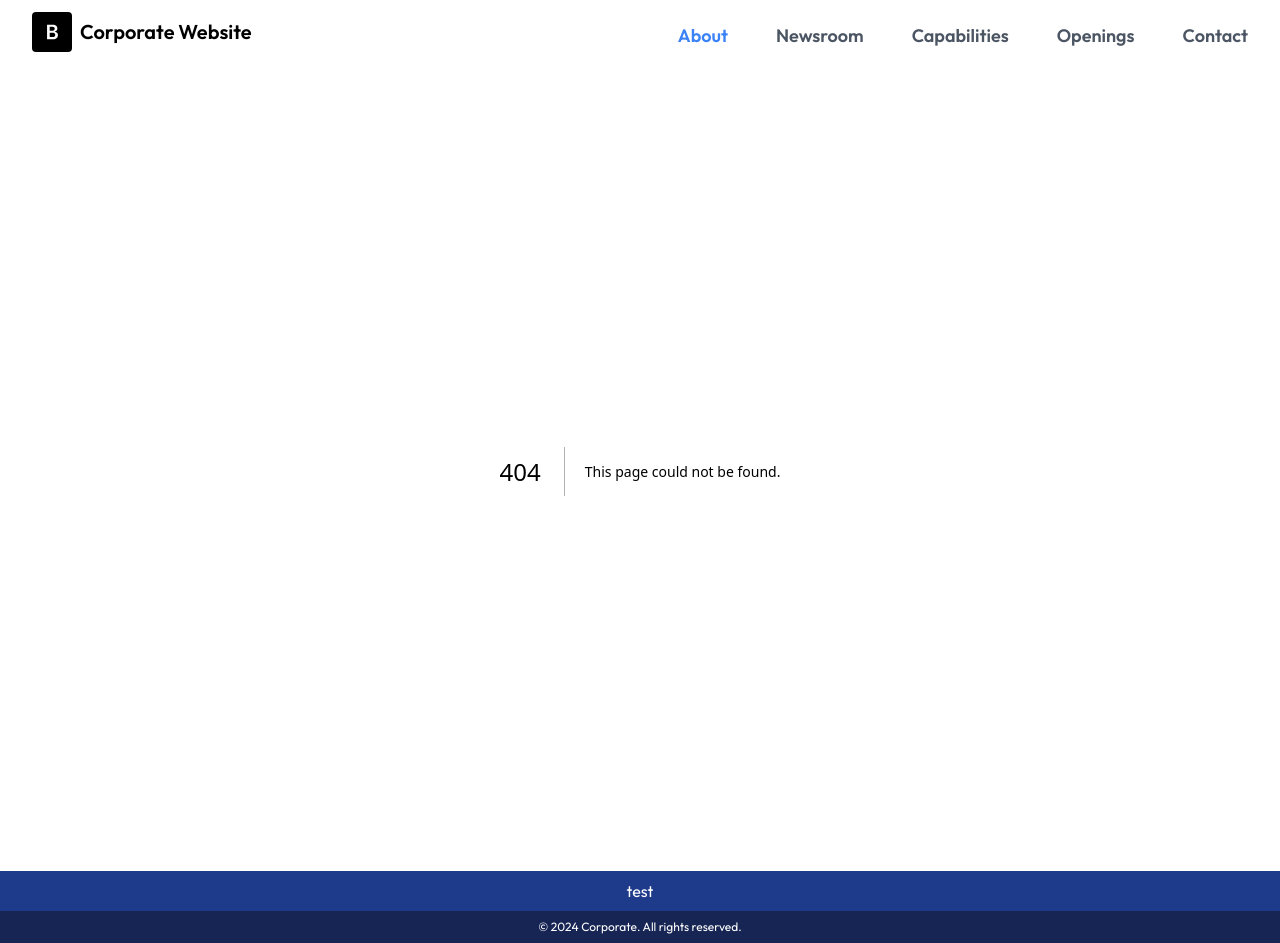
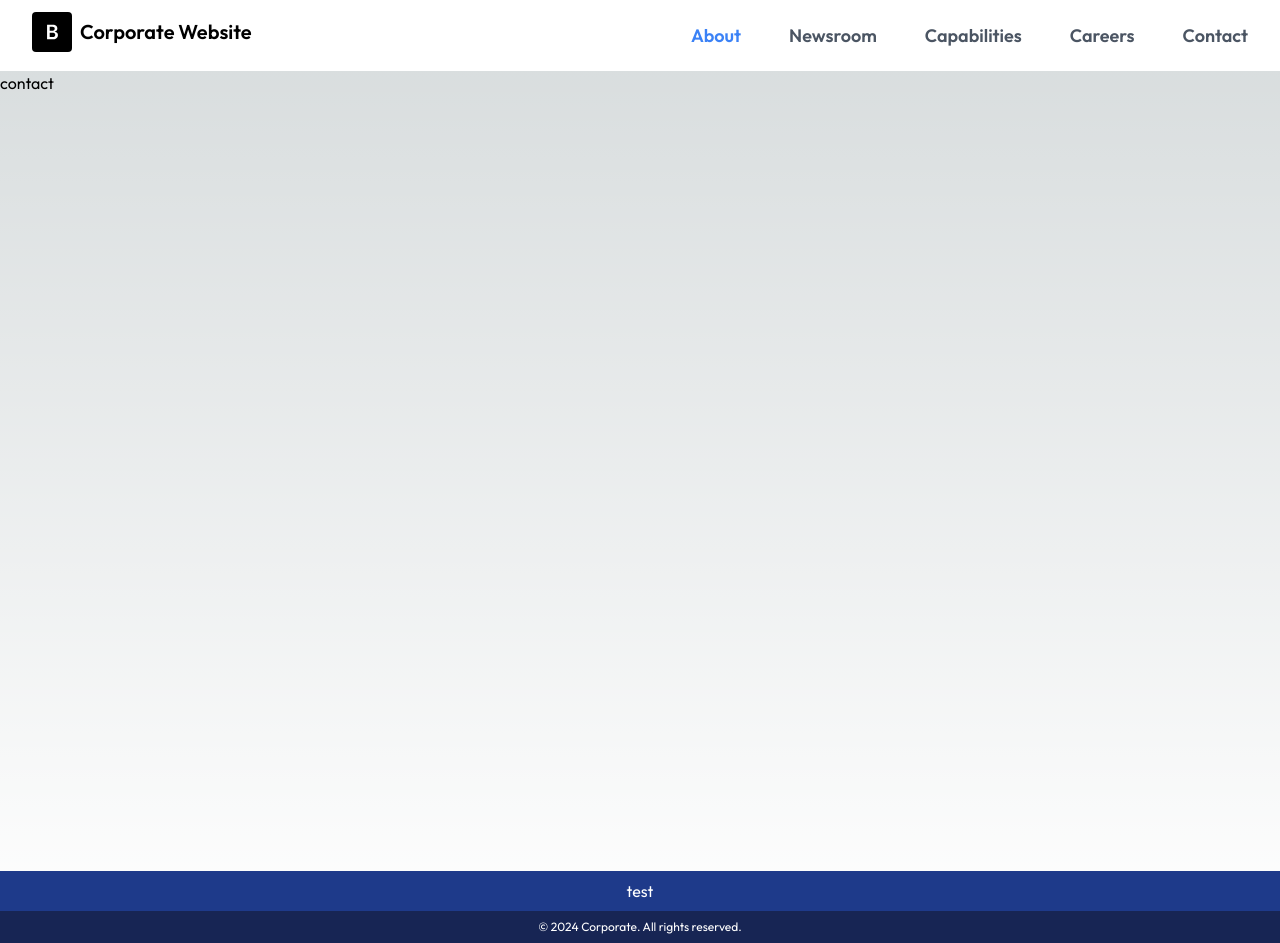
Before and after one commit to aabboudi/corporate-website, a Next.js app: page /contact in a window 1280 px wide. Before the commit this address had no page. Built offline with nearby package versions, Linux system fonts and the light colour scheme.

Commit message:
Added boilerplate pages

```diff
--- /dev/null
+++ b/app/capabilities/page.tsx
@@ -0,0 +1,5 @@
+export default function Capabilities() {
+  return (
+    <h1>Capabs</h1>
+  )
+}
--- /dev/null
+++ b/app/careers/page.tsx
@@ -0,0 +1,5 @@
+export default async function Careers() {
+  return (
+    <h1>Careers</h1>
+  )
+}
--- /dev/null
+++ b/app/contact/page.tsx
@@ -0,0 +1,7 @@
+export default function Contact() {
+    return (
+        <main>
+            contact
+        </main>
+    )
+}
--- a/components/Navbar.tsx
+++ b/components/Navbar.tsx
@@ -20,13 +20,13 @@ export default function Navbar() {
             </button>
           </div>
         </div>
-        <div id="hs-navbar-example" className="hidden hs-collapse overflow-hidden transition-all duration-300 basis-full grow lg:block" aria-labelledby="hs-navbar-example-collapse">
+        <div id="hs-navbar-example" className="hidden hs-collapse overflow-hidden transition-all duration-300 grow lg:block" aria-labelledby="hs-navbar-example-collapse">
           <div className="flex flex-col text-center gap-5 lg:gap-12 lg:flex-row lg:items-center lg:justify-end mt-5 lg:mt-0 lg:ps-5">
-            <a href="#" className="font-semibold text-blue-500 focus:outline-none" aria-current="page">About</a>
-            <a href="/newsroom" className="font-semibold text-gray-600 hover:text-gray-400 focus:outline-none focus:text-gray-400 dark:text-neutral-400 dark:hover:text-neutral-500 dark:focus:text-neutral-500">Newsroom</a>
-            <a href="#" className="font-semibold text-gray-600 hover:text-gray-400 focus:outline-none focus:text-gray-400 dark:text-neutral-400 dark:hover:text-neutral-500 dark:focus:text-neutral-500">Capabilities</a>
-            <a href="#" className="font-semibold text-gray-600 hover:text-gray-400 focus:outline-none focus:text-gray-400 dark:text-neutral-400 dark:hover:text-neutral-500 dark:focus:text-neutral-500">Openings</a>
-            <a href="#" className="font-semibold text-gray-600 hover:text-gray-400 focus:outline-none focus:text-gray-400 dark:text-neutral-400 dark:hover:text-neutral-500 dark:focus:text-neutral-500">Contact</a>
+            <a href="#"               className="font-semibold text-blue-500 focus:outline-none" aria-current="page">About</a>
+            <a href="/newsroom"       className="font-semibold text-gray-600 hover:text-gray-400 focus:outline-none focus:text-gray-400 dark:text-neutral-400 dark:hover:text-neutral-500 dark:focus:text-neutral-500">Newsroom</a>
+            <a href="/capabilities"   className="font-semibold text-gray-600 hover:text-gray-400 focus:outline-none focus:text-gray-400 dark:text-neutral-400 dark:hover:text-neutral-500 dark:focus:text-neutral-500">Capabilities</a>
+            <a href="/careers"        className="font-semibold text-gray-600 hover:text-gray-400 focus:outline-none focus:text-gray-400 dark:text-neutral-400 dark:hover:text-neutral-500 dark:focus:text-neutral-500">Careers</a>
+            <a href="/contact"        className="font-semibold text-gray-600 hover:text-gray-400 focus:outline-none focus:text-gray-400 dark:text-neutral-400 dark:hover:text-neutral-500 dark:focus:text-neutral-500">Contact</a>
           </div>
         </div>
       </nav>
```
